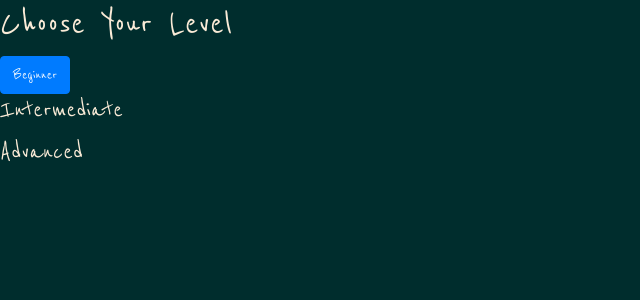
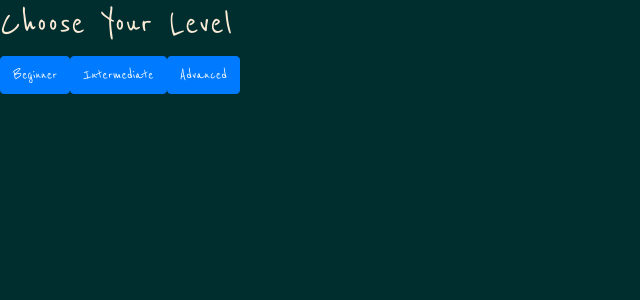
Before and after one commit to DianaBerte/MandarinApp-FE, a React (Create React App) app: page /chooseYourLevel in a window 1280 px wide. Shown: the top 300 px of the page, without its empty margins (0-640 px from the left). Built offline with nearby package versions, Linux system fonts and the light colour scheme; a web font is replaced by a local one.

Commit message:
buttons in choose level page

```diff
--- a/src/pages/Homepage/ChooseYourLevel.jsx
+++ b/src/pages/Homepage/ChooseYourLevel.jsx
@@ -10,8 +10,10 @@ const ChooseYourLevel = () => {
         <h1>Choose Your Level</h1>
         <Button onClick={() => navigate("/start")}>
             Beginner</Button>
-        <h3>Intermediate</h3>
-        <h3>Advanced</h3>
+        <Button onClick={() => navigate("/start")}>
+            Intermediate</Button>
+        <Button onClick={() => navigate("/start")}>
+            Advanced</Button>
         </>
     )
 }
--- a/src/pages/Homepage/StartPage.jsx
+++ b/src/pages/Homepage/StartPage.jsx
@@ -49,7 +49,7 @@ const StartPage = () => {
     useEffect(() => {
         if (timerEnded) {
             const id = setTimeout(() => {
-                navigate('/games/beginner/first');
+                navigate('/games/:level/:number');
             }, 1000)
             return() => clearTimeout(id);
         }
```
